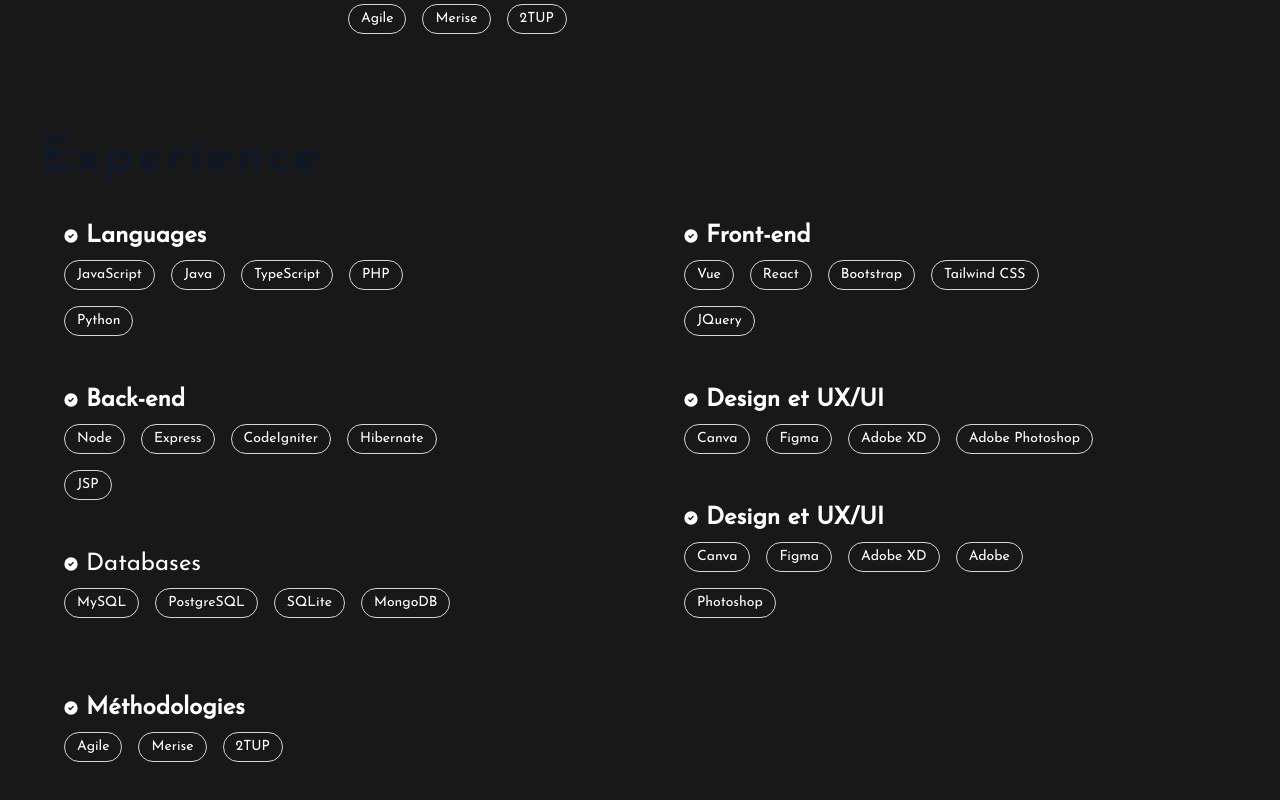
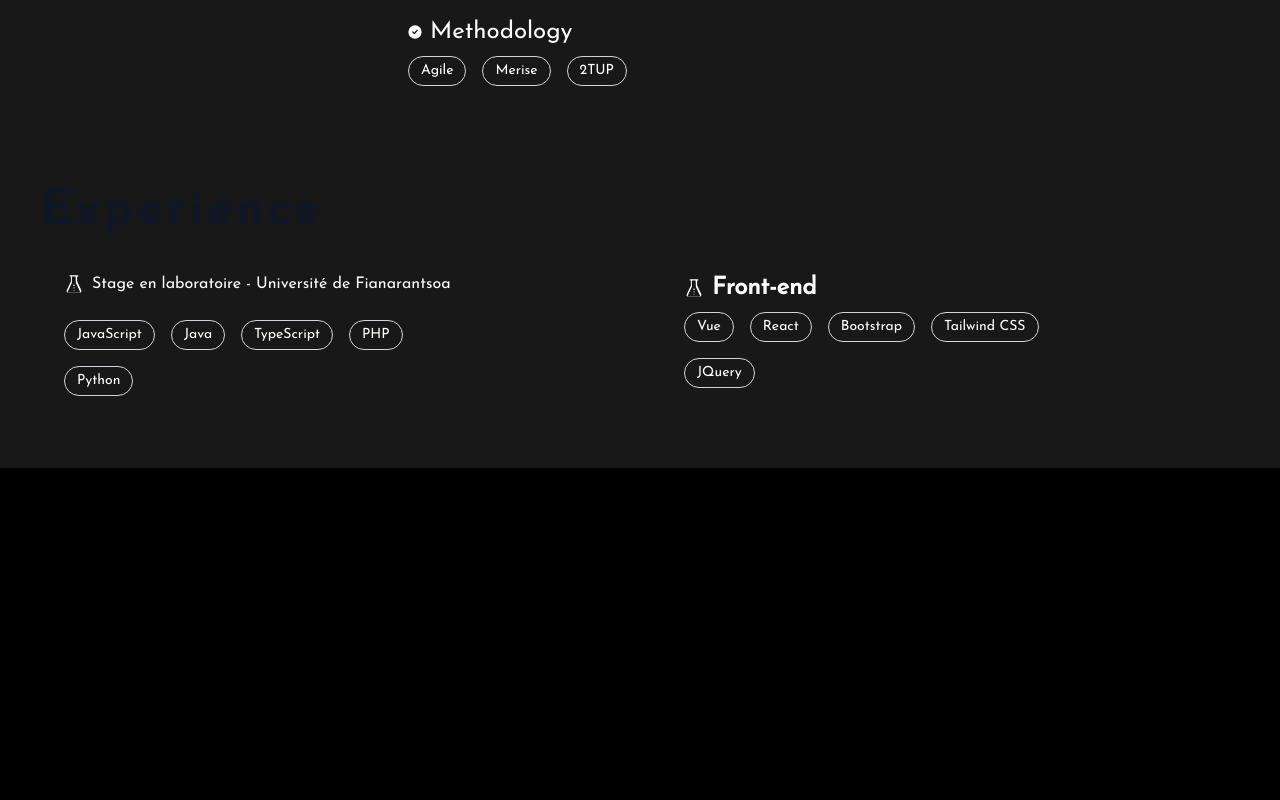
Before and after one commit to AnachiAndria/portfolio, a React (Vite) app: page / in a window 1280 px wide. Shown: the part 1954-2754 px from the top of the page. After the commit the page ends 2422 px from the top, so only its background shows below. Built offline with nearby package versions, Linux system fonts and the light colour scheme; the HTML template or start-up script is replaced by a standard one.

Commit message:
ok skills

```diff
--- a/src/components/About.tsx
+++ b/src/components/About.tsx
@@ -79,7 +79,7 @@
         {/* Skills */}
         <div className=" flex flex-col md:flex-row">
           {/* First part - SVG */}
-          <div className="w-full md:w-2/10 p-4 flex justify-center items-center">
+          <div className="w-full md:w-3/10 p-4 flex justify-center items-center">
             <img
               src="/public/img/coding-bro.svg"
               alt="My SVG"
@@ -87,14 +87,14 @@
             />
           </div>
 
-          <div className="w-full md:w-1/10 p-0 flex justify-center items-center -mr-15">
-            <h2 className="tracking-widest mb-1 rotate-270 whitespace-nowrap text-5xl -mt-78 font-bold text-gray-900 dark:text-white">
+          {/* Second part - Skills List */}
+          <div className="w-full md:w-7/10  flex flex-col md:flex-col">
+            <h2 className="tracking-widest mb-1 whitespace-nowrap text-5xl font-bold text-gray-900 dark:text-white">
               My Skills
             </h2>
-          </div>
 
-          {/* Second part - Skills List */}
-          <div className="w-full md:w-7/10  flex flex-col md:flex-row">
+            <div className="w-full flex flex-col md:flex-row">
+
               <div className="w-full md:w-5/10 flex py-2 m-2">
                 <ul className="max-w-md space-y-4  list-inside w-full">
                   <div className="flex flex-col">
@@ -341,6 +341,8 @@
                   </div>
                 </ul>
               </div>
+
+            </div>
           </div>
         </div>
 
@@ -355,18 +357,22 @@
               <ul className="max-w-md space-y-4  list-inside w-full">
                 <div className="flex flex-col">
                   <div className="p-4">
-                    <li className="flex items-center">
+                    <li className="flex items-center mb-4">
 <svg
-                        className="w-3.5 h-3.5 me-2 shrink-0"
-                        aria-hidden="true"
+  className="w-5 h-5 me-2 shrink-0 text-white"
   xmlns="http://www.w3.org/2000/svg"
+  viewBox="0 0 64 64"
   fill="currentColor"
-                        viewBox="0 0 20 20"
 >
-                        <path d="M10 .5a9.5 9.5 0 1 0 9.5 9.5A9.51 9.51 0 0 0 10 .5Zm3.707 8.207-4 4a1 1 0 0 1-1.414 0l-2-2a1 1 0 0 1 1.414-1.414L9 10.586l3.293-3.293a1 1 0 0 1 1.414 1.414Z" />
+  <path d="M44 4H20a2 2 0 0 0 0 4h2v16.1l-13 28A6 6 0 0 0 14 60h36a6 6 0 0 0 5-8.9l-13-28V8h2a2 2 0 0 0 0-4Zm-6 24.1 13 28a2 2 0 0 1-1.8 2.9H14a2 2 0 0 1-1.8-2.9l13-28V8h12Z" />
+  <circle cx="32" cy="36" r="2.5" fill="white" />
+  <circle cx="32" cy="44" r="2" fill="white" />
+  <circle cx="32" cy="52" r="1.5" fill="white" />
 </svg>
-                      <h3 className="text-2xl font-bold">Languages</h3>
+
+  <span>Stage en laboratoire - Université de Fianarantsoa</span>
 </li>
+
                   </div>
 
                   <div className="px-4 pb-4 -mt-2">
@@ -389,105 +395,6 @@
                     </div>
                   </div>
                 </div>
-                <div className="flex flex-col">
-                  <div className="p-4">
-                    <li className="flex items-center">
-                      <svg
-                        className="w-3.5 h-3.5 me-2 shrink-0"
-                        aria-hidden="true"
-                        xmlns="http://www.w3.org/2000/svg"
-                        fill="currentColor"
-                        viewBox="0 0 20 20"
-                      >
-                        <path d="M10 .5a9.5 9.5 0 1 0 9.5 9.5A9.51 9.51 0 0 0 10 .5Zm3.707 8.207-4 4a1 1 0 0 1-1.414 0l-2-2a1 1 0 0 1 1.414-1.414L9 10.586l3.293-3.293a1 1 0 0 1 1.414 1.414Z" />
-                      </svg>
-                      <h3 className="text-2xl font-bold">Back-end</h3>
-                    </li>
-                  </div>
-
-                  <div className="px-4 pb-4 -mt-2">
-                    <div className="flex flex-wrap gap-4">
-                      <a className="border border-gray-300 rounded-full py-1 px-3 inline-block text-sm hover:border-red-500 transition-colors">
-                        Node
-                      </a>
-                      <a className="border border-gray-300 rounded-full py-1 px-3 inline-block text-sm hover:border-red-500 transition-colors">
-                        Express
-                      </a>
-                      <a className="border border-gray-300 rounded-full py-1 px-3 inline-block text-sm hover:border-red-500 transition-colors">
-                        CodeIgniter
-                      </a>
-                      <a className="border border-gray-300 rounded-full py-1 px-3 inline-block text-sm hover:border-red-500 transition-colors">
-                        Hibernate
-                      </a>
-                      <a className="border border-gray-300 rounded-full py-1 px-3 inline-block text-sm hover:border-red-500 transition-colors">
-                        JSP
-                      </a>
-                    </div>
-                  </div>
-                </div>
-                <div className="grid grid-rows-2 ">
-                  <div className="row-start-1   p-4">
-                    <li className="flex items-center">
-                      <svg
-                        className="w-3.5 h-3.5 me-2 shrink-0"
-                        aria-hidden="true"
-                        xmlns="http://www.w3.org/2000/svg"
-                        fill="currentColor"
-                        viewBox="0 0 20 20"
-                      >
-                        <path d="M10 .5a9.5 9.5 0 1 0 9.5 9.5A9.51 9.51 0 0 0 10 .5Zm3.707 8.207-4 4a1 1 0 0 1-1.414 0l-2-2a1 1 0 0 1 1.414-1.414L9 10.586l3.293-3.293a1 1 0 0 1 1.414 1.414Z" />
-                      </svg>
-                      <h3 className="text-2xl bold">Databases</h3>
-                    </li>
-                  </div>
-
-                  <div className="px-4 pb-4 -mt-2">
-                    <div className="flex flex-wrap gap-4">
-                      <a className="border border-gray-300 rounded-full py-1 px-3 inline-block text-sm hover:border-red-500 transition-colors">
-                        MySQL
-                      </a>
-                      <a className="border border-gray-300 rounded-full py-1 px-3 inline-block text-sm hover:border-red-500 transition-colors">
-                        PostgreSQL
-                      </a>
-                      <a className="border border-gray-300 rounded-full py-1 px-3 inline-block text-sm hover:border-red-500 transition-colors">
-                        SQLite
-                      </a>
-                      <a className="border border-gray-300 rounded-full py-1 px-3 inline-block text-sm hover:border-red-500 transition-colors">
-                        MongoDB
-                      </a>
-                    </div>
-                  </div>
-                </div>
-                <div className="flex flex-col">
-                  <div className="p-4">
-                    <li className="flex items-center">
-                      <svg
-                        className="w-3.5 h-3.5 me-2 shrink-0"
-                        aria-hidden="true"
-                        xmlns="http://www.w3.org/2000/svg"
-                        fill="currentColor"
-                        viewBox="0 0 20 20"
-                      >
-                        <path d="M10 .5a9.5 9.5 0 1 0 9.5 9.5A9.51 9.51 0 0 0 10 .5Zm3.707 8.207-4 4a1 1 0 0 1-1.414 0l-2-2a1 1 0 0 1 1.414-1.414L9 10.586l3.293-3.293a1 1 0 0 1 1.414 1.414Z" />
-                      </svg>
-                      <h3 className="text-2xl font-bold">Méthodologies</h3>
-                    </li>
-                  </div>
-
-                  <div className="px-4 pb-4 -mt-2">
-                    <div className="flex flex-wrap gap-4">
-                      <a className="border border-gray-300 rounded-full py-1 px-3 inline-block text-sm hover:border-red-500 transition-colors">
-                        Agile
-                      </a>
-                      <a className="border border-gray-300 rounded-full py-1 px-3 inline-block text-sm hover:border-red-500 transition-colors">
-                        Merise
-                      </a>
-                      <a className="border border-gray-300 rounded-full py-1 px-3 inline-block text-sm hover:border-red-500 transition-colors">
-                        2TUP
-                      </a>
-                    </div>
-                  </div>
-                </div>
               </ul>
             </div>
 
@@ -497,14 +404,17 @@
                   <div className="p-4">
                     <li className="flex items-center">
                       <svg
-                        className="w-3.5 h-3.5 me-2 shrink-0"
-                        aria-hidden="true"
+  className="w-5 h-5 me-2 shrink-0 text-white"
   xmlns="http://www.w3.org/2000/svg"
+  viewBox="0 0 64 64"
   fill="currentColor"
-                        viewBox="0 0 20 20"
 >
-                        <path d="M10 .5a9.5 9.5 0 1 0 9.5 9.5A9.51 9.51 0 0 0 10 .5Zm3.707 8.207-4 4a1 1 0 0 1-1.414 0l-2-2a1 1 0 0 1 1.414-1.414L9 10.586l3.293-3.293a1 1 0 0 1 1.414 1.414Z" />
+  <path d="M44 4H20a2 2 0 0 0 0 4h2v16.1l-13 28A6 6 0 0 0 14 60h36a6 6 0 0 0 5-8.9l-13-28V8h2a2 2 0 0 0 0-4Zm-6 24.1 13 28a2 2 0 0 1-1.8 2.9H14a2 2 0 0 1-1.8-2.9l13-28V8h12Z" />
+  <circle cx="32" cy="36" r="2.5" fill="white" />
+  <circle cx="32" cy="44" r="2" fill="white" />
+  <circle cx="32" cy="52" r="1.5" fill="white" />
 </svg>
+
                       <h3 className="text-2xl font-bold">Front-end</h3>
                     </li>
                   </div>
@@ -529,75 +439,6 @@
                     </div>
                   </div>
                 </div>
-                <div className="flex flex-col">
-                  <div className="p-4">
-                    <li className="flex items-center">
-                      <svg
-                        className="w-3.5 h-3.5 me-2 shrink-0"
-                        aria-hidden="true"
-                        xmlns="http://www.w3.org/2000/svg"
-                        fill="currentColor"
-                        viewBox="0 0 20 20"
-                      >
-                        <path d="M10 .5a9.5 9.5 0 1 0 9.5 9.5A9.51 9.51 0 0 0 10 .5Zm3.707 8.207-4 4a1 1 0 0 1-1.414 0l-2-2a1 1 0 0 1 1.414-1.414L9 10.586l3.293-3.293a1 1 0 0 1 1.414 1.414Z" />
-                      </svg>
-                      <h3 className="text-2xl font-bold">Design et UX/UI</h3>
-                    </li>
-                  </div>
-
-                  <div className="px-4 pb-4 -mt-2">
-                    <div className="flex flex-wrap gap-4">
-                      <a className="border border-gray-300 rounded-full py-1 px-3 inline-block text-sm hover:border-red-500 transition-colors">
-                        Canva
-                      </a>
-                      <a className="border border-gray-300 rounded-full py-1 px-3 inline-block text-sm hover:border-red-500 transition-colors">
-                        Figma
-                      </a>
-                      <a className="border border-gray-300 rounded-full py-1 px-3 inline-block text-sm hover:border-red-500 transition-colors">
-                        Adobe XD
-                      </a>
-                      <a className="border border-gray-300 rounded-full py-1 px-3 inline-block text-sm hover:border-red-500 transition-colors">
-                        Adobe Photoshop
-                      </a>
-                    </div>
-                  </div>
-                </div>
-                <div className="flex flex-col">
-                  <div className="p-4">
-                    <li className="flex items-center">
-                      <svg
-                        className="w-3.5 h-3.5 me-2 shrink-0"
-                        aria-hidden="true"
-                        xmlns="http://www.w3.org/2000/svg"
-                        fill="currentColor"
-                        viewBox="0 0 20 20"
-                      >
-                        <path d="M10 .5a9.5 9.5 0 1 0 9.5 9.5A9.51 9.51 0 0 0 10 .5Zm3.707 8.207-4 4a1 1 0 0 1-1.414 0l-2-2a1 1 0 0 1 1.414-1.414L9 10.586l3.293-3.293a1 1 0 0 1 1.414 1.414Z" />
-                      </svg>
-                      <h3 className="text-2xl font-bold">Design et UX/UI</h3>
-                    </li>
-                  </div>
-
-                  <div className="px-4 pb-4 -mt-2">
-                    <div className="flex flex-wrap gap-4">
-                      <a className="border border-gray-300 rounded-full py-1 px-3 inline-block text-sm hover:border-red-500 transition-colors">
-                        Canva
-                      </a>
-                      <a className="border border-gray-300 rounded-full py-1 px-3 inline-block text-sm hover:border-red-500 transition-colors">
-                        Figma
-                      </a>
-                      <a className="border border-gray-300 rounded-full py-1 px-3 inline-block text-sm hover:border-red-500 transition-colors">
-                        Adobe XD
-                      </a>
-                      <a className="border border-gray-300 rounded-full py-1 px-3 inline-block text-sm hover:border-red-500 transition-colors">
-                        Adobe
-                      </a>
-                      <a className="border border-gray-300 rounded-full py-1 px-3 inline-block text-sm hover:border-red-500 transition-colors">
-                        Photoshop
-                      </a>
-                    </div>
-                  </div>
-                </div>
               </ul>
             </div>
           </div>
```
Also changed, not shown: public/img/Handcoding.gif (added), 1 other file (tests, documents, lock files or other folders). Lines whose indentation alone changed are shown as unchanged.
